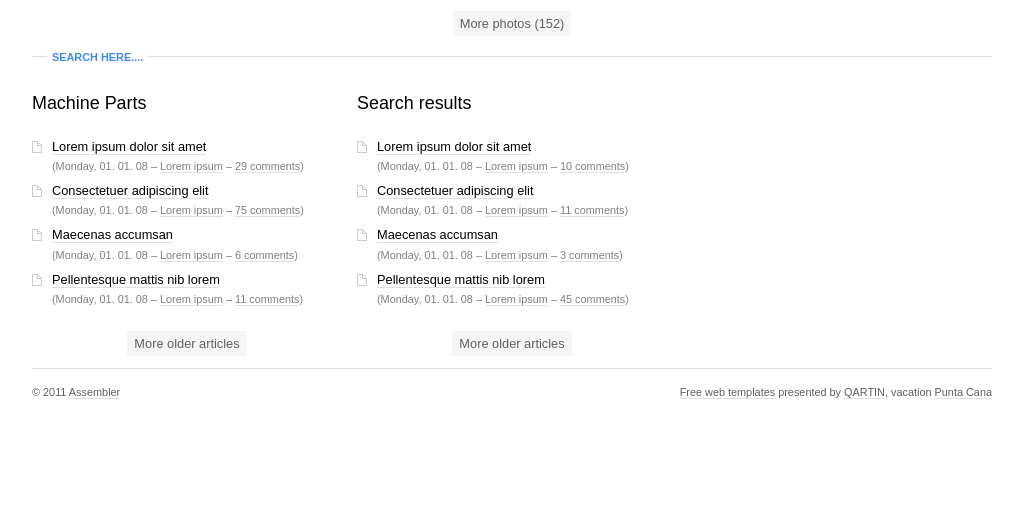
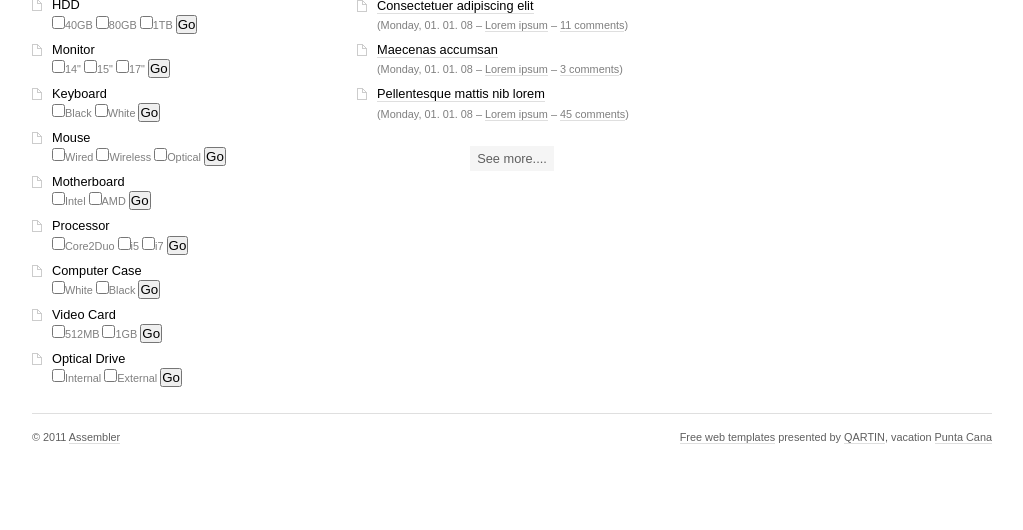
Before and after one commit to roopeshvaddepally/ebay-hackathon, a Django app: template ebay_hack/assembler/templates/index.html in a window 1280 px wide. Shown: the part 330-860 px from the top of the page, without its empty margins (128-1151 px from the left). Before the commit the page ends 729 px from the top, so only its background shows below. Run offline with Django 3.2, Linux system fonts and the light colour scheme; the template is opened without the code that fills it, so the values that code supplies are empty.

Commit message:
update html template

```diff
--- a/ebay_hack/assembler/templates/index.html
+++ b/ebay_hack/assembler/templates/index.html
@@ -75,22 +75,6 @@
 
         <div class="box">
 
-        <!-- Photos -->
-        <h4 class="hx-style01"><span>Hot picks</span></h4>
-
-        <div id="photos" class="box">
-            <a href="#"><img src="tmp/image-02.gif" alt="" class="nom" /></a>
-            <a href="#"><img src="tmp/image-02.gif" alt="" /></a>
-            <a href="#"><img src="tmp/image-02.gif" alt="" /></a>
-            <a href="#"><img src="tmp/image-02.gif" alt="" /></a>
-            <a href="#"><img src="tmp/image-02.gif" alt="" /></a>
-            <a href="#"><img src="tmp/image-02.gif" alt="" /></a>
-        </div> <!-- /photos -->
-
-        <p class="t-center"><a href="#" class="ico-more">More photos (152)</a></p>
-
-        <hr class="noscreen" />
-
         <!-- Other informations -->
         <h4 class="hx-style01"><span>Search here....</span></h4>
 
@@ -102,13 +86,102 @@
                 <h3>Machine Parts</h3>
 
                 <ul class="ul-list box">
-                    <li><a href="#">Lorem ipsum dolor sit amet</a><br /><span class="smaller low">(Monday, 01. 01. 08 &ndash; <a href="#">Lorem ipsum</a> &ndash; <a href="#">29 comments</a>)</span></li>
-                    <li><a href="#">Consectetuer adipiscing elit</a><br /><span class="smaller low">(Monday, 01. 01. 08 &ndash; <a href="#">Lorem ipsum</a> &ndash; <a href="#">75 comments</a>)</span></li>
-                    <li><a href="#">Maecenas accumsan</a><br /><span class="smaller low">(Monday, 01. 01. 08 &ndash; <a href="#">Lorem ipsum</a> &ndash; <a href="#">6 comments</a>)</span></li>
-                    <li><a href="#">Pellentesque mattis nib lorem</a><br /><span class="smaller low">(Monday, 01. 01. 08 &ndash; <a href="#">Lorem ipsum</a> &ndash; <a href="#">11 comments</a>)</span></li>
+                    <li>RAM<br />
+                    <span class="smaller low">
+                            <form name="ram" action="URL" method="GET">
+                                <input type="checkbox" name="ram" value="4gb">4GB</input>
+                                <input type="checkbox" name="ram" value="8gb">8GB</input>
+                                <input type="checkbox" name="ram" value="12gb">12GB+</input>
+                                <input type="submit" value="Go" />
+                            </form>
+                    </span></li>
+
+                    <li>HDD<br />
+                    <span class="smaller low">
+                            <form name="ram" action="URL" method="GET">
+                                <input type="checkbox" name="ram" value="hdd">40GB</input>
+                                <input type="checkbox" name="ram" value="hdd">80GB</input>
+                                <input type="checkbox" name="ram" value="hdd">1TB</input>
+                                <input type="submit" value="Go" />
+                            </form>
+                    </span></li>
+
+                    <li>Monitor<br />
+                    <span class="smaller low">
+                            <form name="ram" action="URL" method="GET">
+                                <input type="checkbox" name="ram" value="monitor">14"</input>
+                                <input type="checkbox" name="ram" value="monitor">15"</input>
+                                <input type="checkbox" name="ram" value="monitor">17"</input>
+                                <input type="submit" value="Go" />
+                            </form>
+                    </span></li>
+
+                    <li>Keyboard<br />
+                    <span class="smaller low">
+                            <form name="ram" action="URL" method="GET">
+                                <input type="checkbox" name="ram" value="keyboard">Black</input>
+                                <input type="checkbox" name="ram" value="keyboard">White</input>
+                                <input type="submit" value="Go" />
+                            </form>
+                    </span></li>
+
+                    <li>Mouse<br />
+                    <span class="smaller low">
+                            <form name="Mouse" action="URL" method="GET">
+                                <input type="checkbox" name="Mouse" value="mouse">Wired</input>
+                                <input type="checkbox" name="Mouse" value="mouse">Wireless</input>
+                                <input type="checkbox" name="Mouse" value="mouse">Optical</input>
+                                <input type="submit" value="Go" />
+                            </form>
+                    </span></li>
+
+                    <li>Motherboard<br />
+                    <span class="smaller low">
+                            <form name="Motherboard" action="URL" method="GET">
+                                <input type="checkbox" name="Motherboard" value="motherboard">Intel</input>
+                                <input type="checkbox" name="Motherboard" value="motherboard">AMD</input>
+                                <input type="submit" value="Go" />
+                            </form>
+                    </span></li>
+
+                    <li>Processor<br />
+                    <span class="smaller low">
+                            <form name="processor" action="URL" method="GET">
+                                <input type="checkbox" name="processor" value="processor">Core2Duo</input>
+                                <input type="checkbox" name="processor" value="processor">i5</input>
+                                <input type="checkbox" name="processor" value="processor">i7</input>
+                                <input type="submit" value="Go" />
+                            </form>
+                    </span></li>
+
+                    <li>Computer Case<br />
+                    <span class="smaller low">
+                            <form name="case" action="URL" method="GET">
+                                <input type="checkbox" name="case" value="4gb">White</input>
+                                <input type="checkbox" name="case" value="8gb">Black</input>
+                                <input type="submit" value="Go" />
+                            </form>
+                    </span></li>
+
+                    <li>Video Card<br />
+                    <span class="smaller low">
+                            <form name="video" action="URL" method="GET">
+                                <input type="checkbox" name="video" value="video">512MB</input>
+                                <input type="checkbox" name="video" value="video">1GB</input>
+                                <input type="submit" value="Go" />
+                            </form>
+                    </span></li>
+
+                    <li>Optical Drive<br />
+                    <span class="smaller low">
+                            <form name="drive" action="URL" method="GET">
+                                <input type="checkbox" name="drive" value="drive">Internal</input>
+                                <input type="checkbox" name="drive" value="drive">External</input>
+                                <input type="submit" value="Go" />
+                            </form>
+                    </span></li>
                 </ul>
 
-                <p class="t-center"><a href="#" class="ico-more">More older articles</a></p>
 
             </div> <!-- /col30 -->
 
@@ -126,7 +199,8 @@
                     <li><a href="#">Pellentesque mattis nib lorem</a><br /><span class="smaller low">(Monday, 01. 01. 08 &ndash; <a href="#">Lorem ipsum</a> &ndash; <a href="#">45 comments</a>)</span></li>
                 </ul>
 
-                <p class="t-center"><a href="#" class="ico-more">More older articles</a></p>
+                <p class="t-center"><a href="#" class="ico-more">See more....</a></p>
+
 
             </div> <!-- /col30 -->
 
```
